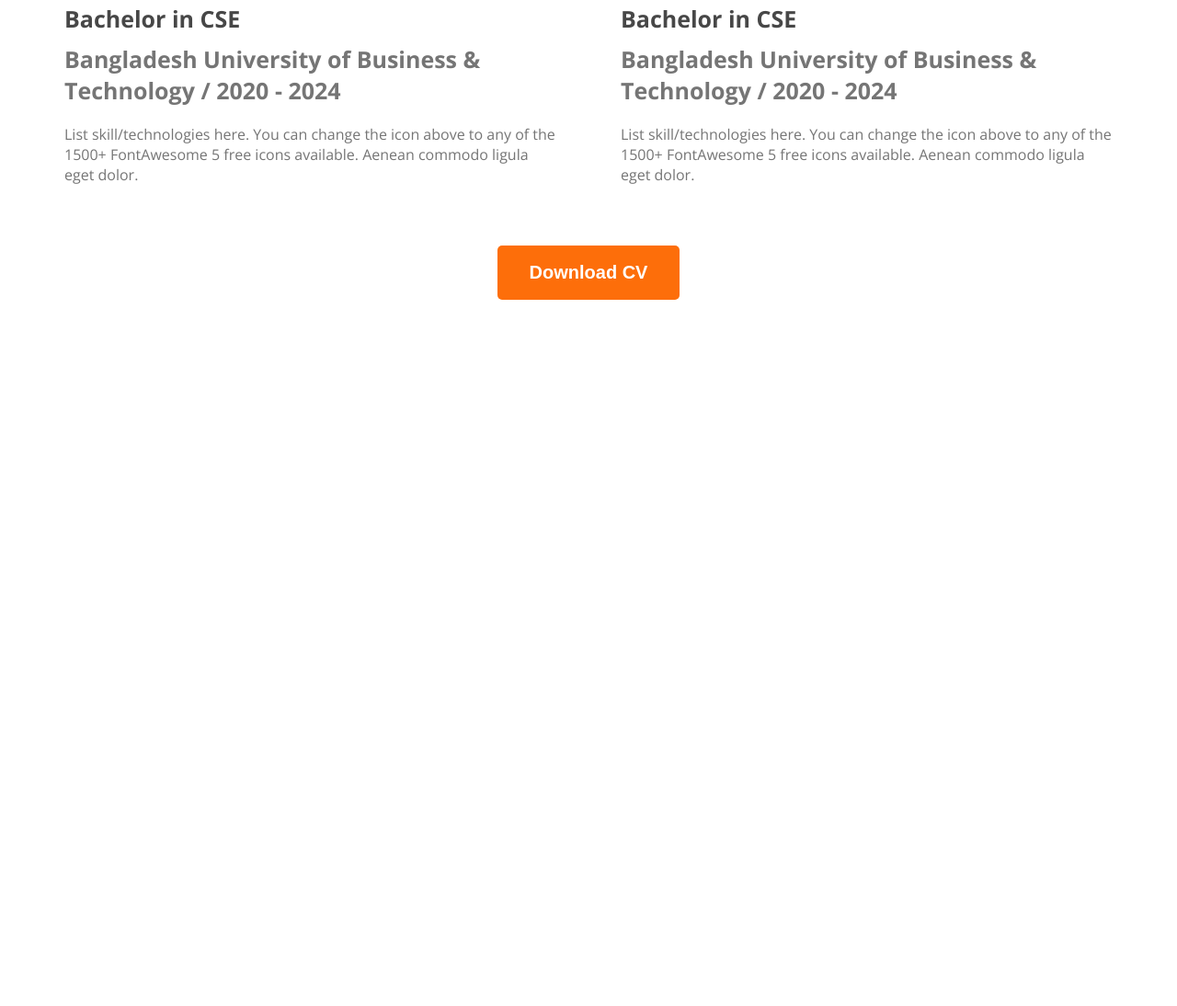
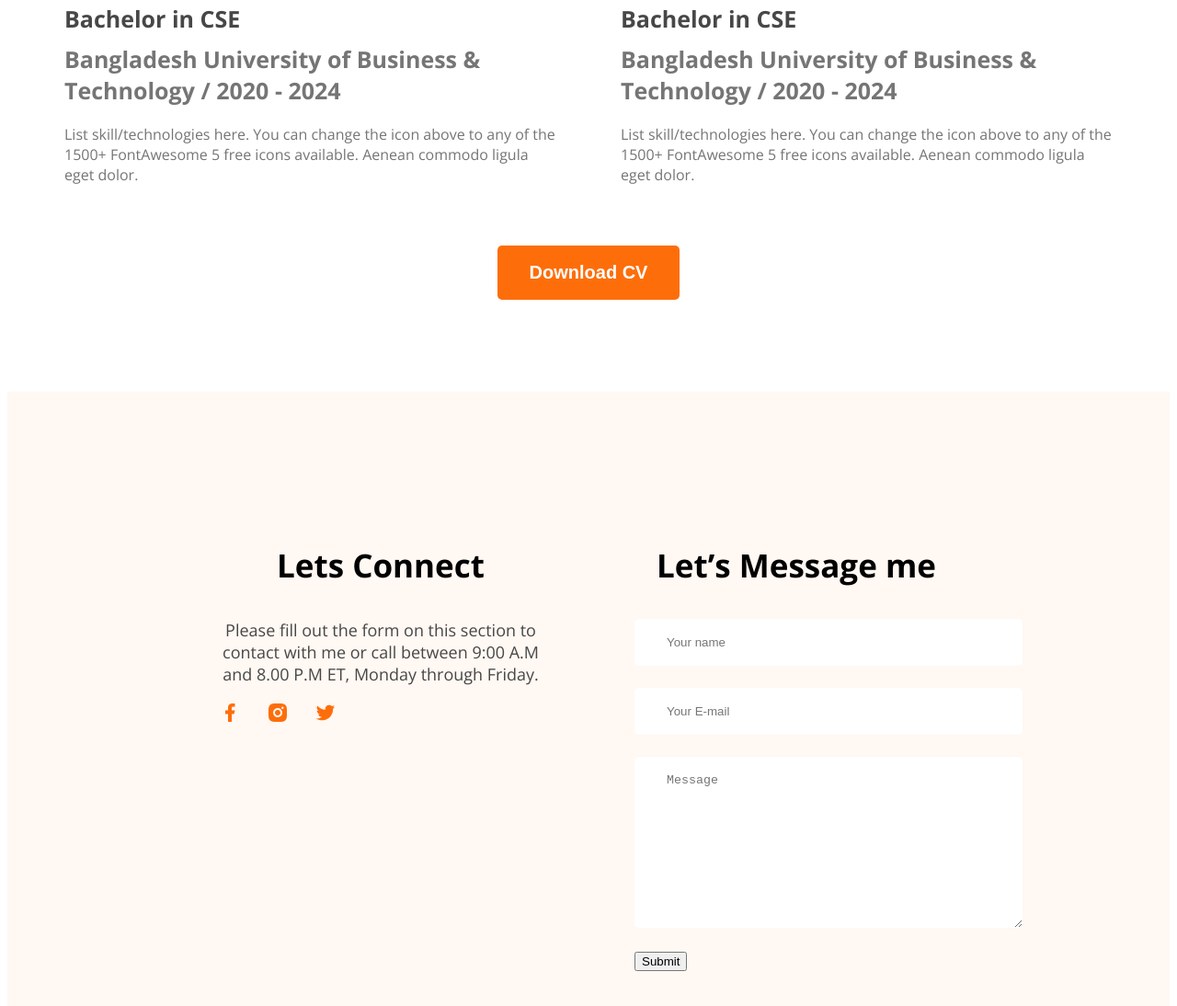
Before and after one commit to redowan114944/developer-portfolio, a plain HTML site: page index.html in a window 1280 px wide. Shown: the part 2930-4024 px from the top of the page at 92% size. Before the commit the page ends 3264 px from the top, so only its background shows below. Drawn offline with nearby package versions, Linux system fonts and the light colour scheme.

Commit message:
complete project

```diff
--- a/index.html
+++ b/index.html
@@ -164,7 +164,26 @@
 
         </section>
     </main>
-    <footer></footer>
+    <footer>
+        <div class="footer-column">
+            <h3 class="section-title">Lets Connect</h3>
+            <p class="section-des">Please fill out the form on this section to contact with me or call between 9:00 A.M and 8.00 P.M ET, Monday through Friday.</p>
+            <div class="social-link">
+                <a href=""><img src="images/icons/facebook.png" alt=""></a>
+                <a href=""><img src="images/icons/insta.png" alt=""></a>
+                <a href=""><img src="images/icons/twitter.png" alt=""></a>
+            </div>
+        </div>
+        <div class="footer-column">
+            <h3 class="section-title">Let’s Message me</h3>
+            <form class="contact" action="">
+                <input type="text" placeholder="Your name">
+                <input type="email" name="" placeholder="Your E-mail" id="">
+                <textarea name="" placeholder="Message" id="" cols="30" rows="10"></textarea>
+                <input type="submit" value="Submit">
+            </form>
+        </div>
+    </footer>
 </body>
 
 </html>
--- a/styles/style.css
+++ b/styles/style.css
@@ -190,11 +190,40 @@ main section {
     margin-top: 0px;
 }
 
-.resume-container hr{
+.resume-container hr {
     margin: 30px 45px;
 }
 
-.resume-button{
+.resume-button {
     text-align: center;
     margin-top: 50px;
 }
+
+footer {
+    display: flex;
+    gap: 100px;
+    background: #FFF8F3;
+    padding: 130px 230px;
+    margin-top: 100px;
+}
+
+.footer-column {
+    width: 50%;
+    text-align: left;
+}
+
+.contact input[type="text"], .contact input[type="email"],
+textarea {
+    display: block;
+    margin-bottom: 24px;
+    padding: 18px 35px;
+    color: #757575;
+    border-radius: 5px;
+    background:#FFF;
+    border: 0;
+    width: 100%;
+}
+
+.social-link a{
+    margin-right: 24px;
+}
```
